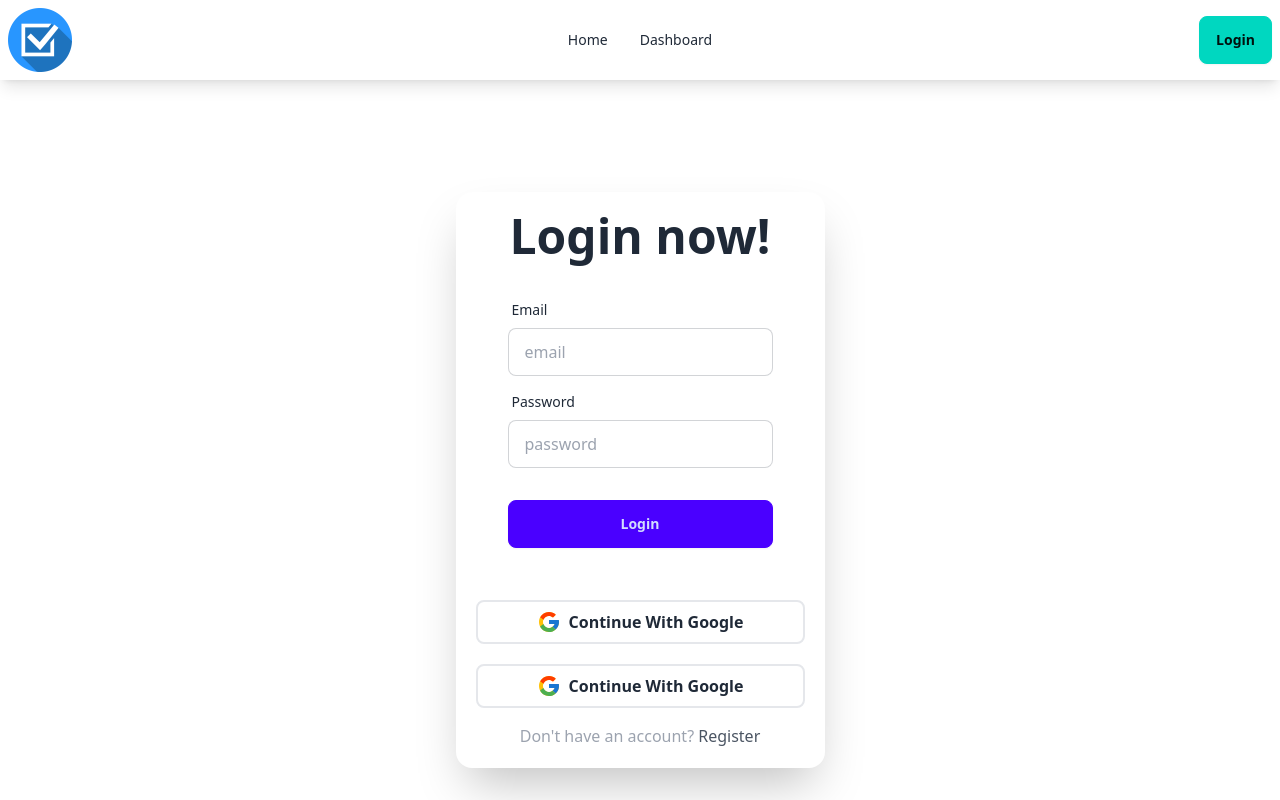
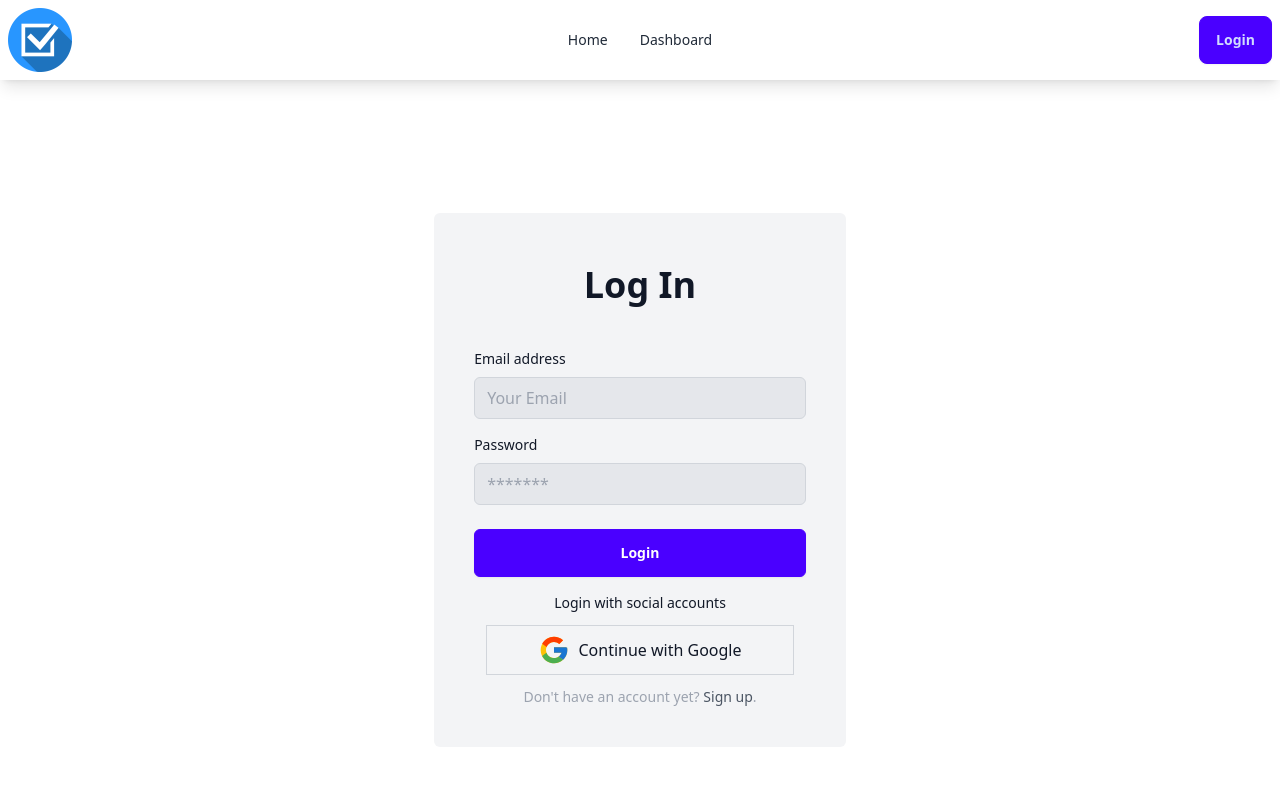
Before and after one commit to mihir-x/task-forge-client, a React (Vite) app: page /login in a window 1280 px wide. Shown: the top 800 px of the page. Built offline with nearby package versions, Linux system fonts and the light colour scheme.

Commit message:
added register page

```diff
--- a/src/Components/Navbar/Navbar.jsx
+++ b/src/Components/Navbar/Navbar.jsx
@@ -33,7 +33,7 @@
                 </ul>
             </div>
             <div className="navbar-end">
-                <Link to='/login'><button className=" btn btn-accent">Login</button></Link>
+                <Link to='/login'><button className=" btn btn-primary">Login</button></Link>
             </div>
         </div>
     );
--- a/src/Pages/Login/Login.jsx
+++ b/src/Pages/Login/Login.jsx
@@ -18,7 +18,7 @@
                 <title>Task-Forge | Login</title>
             </Helmet>
             <Container>
-                <div className="hero min-h-screen">
+                {/* <div className="hero min-h-screen">
                     <div className="hero-content ">
                         <div className="card shrink-0 w-full max-w-sm shadow-2xl bg-base-100 md:p-5">
                             <h1 className="text-2xl md:text-5xl font-bold text-center mt-2 md:mt-0">Login now!</h1>
@@ -50,6 +50,83 @@
                             <p className=" text-center text-gray-400 mt-4">Don&apos;t have an account? <Link to='/register' className=" text-gray-600 hover:underline hover:text-red-500">Register</Link></p>
                         </div>
                     </div>
+                </div> */}
+                <div className='flex justify-center items-center min-h-screen'>
+                    <div className='flex flex-col max-w-md p-6 rounded-md sm:p-10 bg-gray-100 text-gray-900'>
+                        <div className='mb-8 text-center'>
+                            <h1 className='my-3 text-4xl font-bold'>Log In</h1>
+                        </div>
+                        <form
+                            className='space-y-6 ng-untouched ng-pristine ng-valid'
+                        >
+                            <div className='space-y-4'>
+                                <div>
+                                    <label htmlFor='email' className='block mb-2 text-sm'>
+                                        Email address
+                                    </label>
+                                    <input
+                                        type='email'
+                                        name='email'
+                                        id='email'
+                                        required
+                                        placeholder='Your Email'
+                                        className='w-full px-3 py-2 border rounded-md border-gray-300 focus:outline-blue-600 bg-gray-200 text-gray-900'
+
+                                    />
+                                </div>
+                                <div>
+                                    <div className='flex justify-between'>
+                                        <label htmlFor='password' className='text-sm mb-2'>
+                                            Password
+                                        </label>
+                                    </div>
+                                    <input
+                                        type='password'
+                                        name='password'
+                                        autoComplete='current-password'
+                                        id='password'
+                                        required
+                                        placeholder='*******'
+                                        className='w-full px-3 py-2 border rounded-md border-gray-300 focus:outline-blue-600 bg-gray-200 text-gray-900'
+                                    />
+                                </div>
+                            </div>
+
+                            <div>
+                                <button
+                                    type='submit'
+                                    className='btn-primary btn w-full rounded-md py-3 text-white'
+                                >
+                                    {/* {
+                                        loading ? <TbFidgetSpinner className=' animate-spin m-auto'></TbFidgetSpinner> : 'Continue'
+                                    } */}
+                                    Login
+                                </button>
+                            </div>
+                        </form>
+                        <div className='flex items-center pt-4 space-x-1'>
+                            <div className='flex-1 h-px sm:w-16 dark:bg-gray-700'></div>
+                            <p className='px-3 text-sm dark:text-gray-400'>
+                                Login with social accounts
+                            </p>
+                            <div className='flex-1 h-px sm:w-16 dark:bg-gray-700'></div>
+                        </div>
+                        <div  className='flex justify-center items-center space-x-2 border m-3 p-2 border-gray-300 border-rounded cursor-pointer'>
+                            <FcGoogle size={32} />
+
+                            <p>Continue with Google</p>
+                        </div>
+                        <p className='px-6 text-sm text-center text-gray-400'>
+                            Don&apos;t have an account yet?{' '}
+                            <Link
+                                to='/register'
+                                className='hover:underline hover:text-green-500 text-gray-600'
+                            >
+                                Sign up
+                            </Link>
+                            .
+                        </p>
+                    </div>
                 </div>
             </Container>
         </div>
--- /dev/null
+++ b/src/Pages/Register/Register.jsx
@@ -0,0 +1,112 @@
+import { FcGoogle } from "react-icons/fc";
+import { Link } from "react-router-dom";
+
+
+const Register = () => {
+    return (
+        <div className='flex justify-center items-center min-h-screen'>
+            <div className='flex flex-col max-w-md p-6 rounded-md sm:p-10 bg-gray-100 text-gray-900'>
+                <div className='mb-8 text-center'>
+                    <h1 className='my-3 text-4xl font-bold'>Sign Up</h1>
+                </div>
+                <form
+                    className='space-y-6 ng-untouched ng-pristine ng-valid'
+                >
+                    <div className='space-y-4'>
+                        <div>
+                            <label htmlFor='email' className='block mb-2 text-sm'>
+                                Name
+                            </label>
+                            <input
+                                type='text'
+                                name='name'
+                                id='name'
+                                placeholder='Enter Your Name Here'
+                                className='w-full px-3 py-2 border rounded-md border-gray-300 focus:outline-blue-600 bg-gray-200 text-gray-900'
+
+                            />
+                        </div>
+                        <div>
+                            <label htmlFor='image' className='block mb-2 text-sm'>
+                                Select Image:
+                            </label>
+                            <input
+                                required
+                                type='file'
+                                id='image'
+                                name='image'
+                                accept='image/*'
+                            />
+                        </div>
+                        <div>
+                            <label htmlFor='email' className='block mb-2 text-sm'>
+                                Email address
+                            </label>
+                            <input
+                                type='email'
+                                name='email'
+                                id='email'
+                                required
+                                placeholder='Your Email'
+                                className='w-full px-3 py-2 border rounded-md border-gray-300 focus:outline-blue-600 bg-gray-200 text-gray-900'
+
+                            />
+                        </div>
+                        <div>
+                            <div className='flex justify-between'>
+                                <label htmlFor='password' className='text-sm mb-2'>
+                                    Password
+                                </label>
+                            </div>
+                            <input
+                                type='password'
+                                name='password'
+                                autoComplete='new-password'
+                                id='password'
+                                required
+                                placeholder='*******'
+                                className='w-full px-3 py-2 border rounded-md border-gray-300 focus:outline-blue-600 bg-gray-200 text-gray-900'
+                            />
+                        </div>
+                    </div>
+
+                    <div>
+                        <button
+                            type='submit'
+                            className='btn btn-primary w-full rounded-md py-3 text-white'
+                        >
+                            {/* {
+                                loading ? <TbFidgetSpinner className=' animate-spin m-auto'></TbFidgetSpinner> : 'Continue'
+                            } */}
+                            Register
+                        </button>
+                    </div>
+                </form>
+                <div className='flex items-center pt-4 space-x-1'>
+                    <div className='flex-1 h-px sm:w-16 dark:bg-gray-700'></div>
+                    <p className='px-3 text-sm dark:text-gray-400'>
+                        Signup with social accounts
+                    </p>
+                    <div className='flex-1 h-px sm:w-16 dark:bg-gray-700'></div>
+                </div>
+                <div  className='flex justify-center items-center space-x-2 border m-3 p-2 border-gray-300 border-rounded cursor-pointer'>
+                    <FcGoogle size={32} />
+
+                    <p>Continue with Google</p>
+                </div>
+                <p className='px-6 text-sm text-center text-gray-400'>
+                    Already have an account?{' '}
+                    <Link
+                        to='/login'
+                        className='hover:underline hover:text-rose-500 text-gray-600'
+                    >
+                        Login
+                    </Link>
+
+                </p>
+            </div>
+        </div>
+    );
+};
+
+export default Register;
--- a/src/Routes/Routes.jsx
+++ b/src/Routes/Routes.jsx
@@ -4,6 +4,7 @@
 import DashboardLayout from "../LayOuts/DashboardLayout";
 import ErrorPage from "../Pages/ErrorPage/ErrorPage";
 import Login from "../Pages/Login/Login";
+import Register from "../Pages/Register/Register";
 
 export const router = createBrowserRouter([
     {
@@ -18,6 +19,10 @@
             {
                 path: '/login',
                 element: <Login></Login>
+            },
+            {
+                path: '/register',
+                element: <Register></Register>
             }
         ]
     },
```
